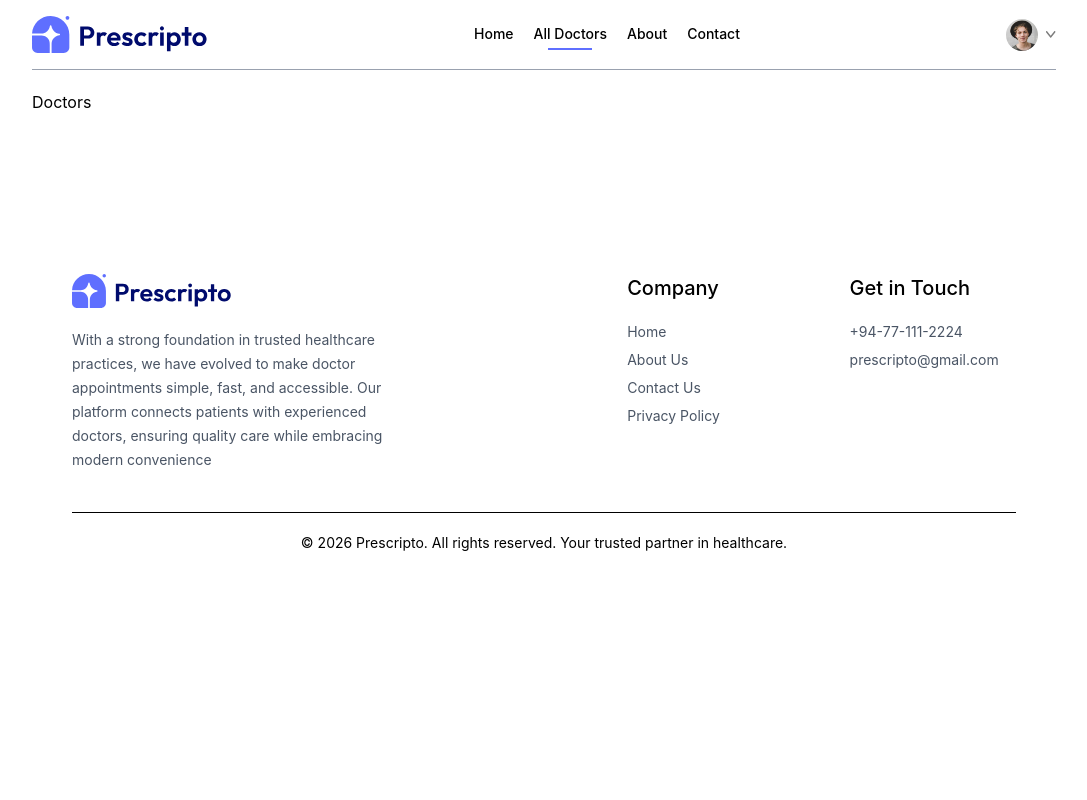
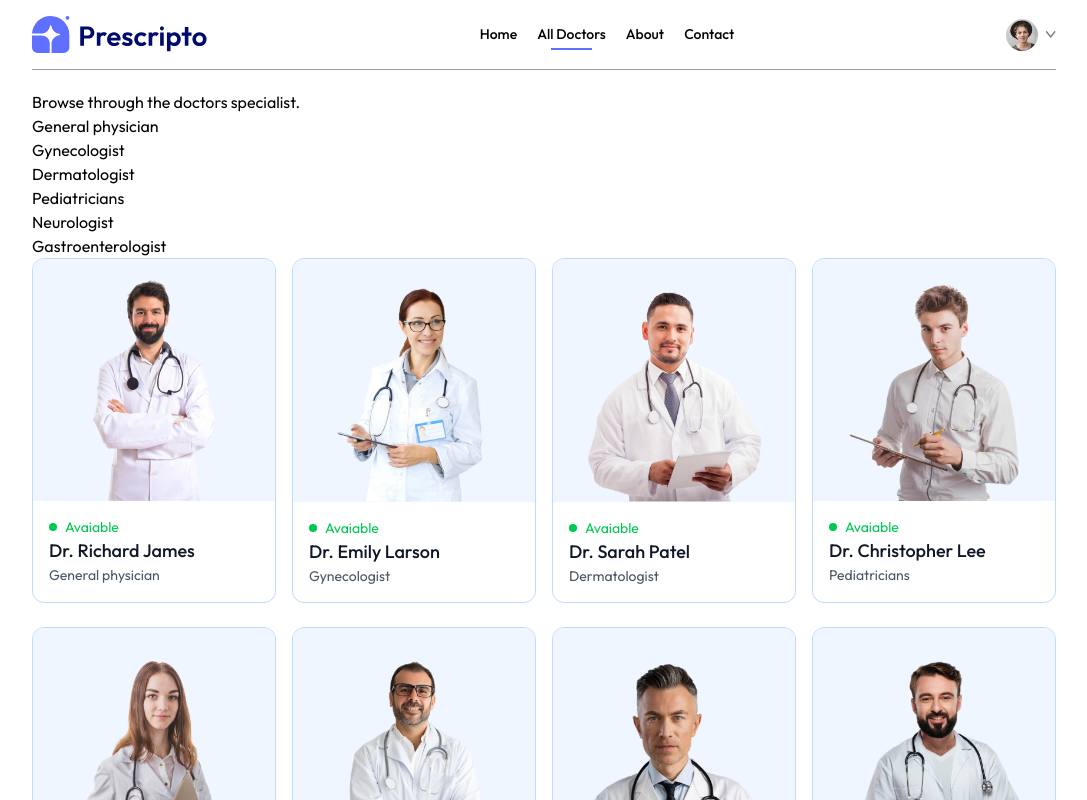
Before and after one commit to Shakithyanshaw/prescripto, a React (Vite) app in the folder frontend/: page /doctors in a window 1280 px wide. Shown: the top 800 px of the page, without its empty margins (96-1183 px from the left). Built offline with nearby package versions, Linux system fonts and the light colour scheme.

Commit message:
implement speciality-based doctor filter and appointment navigation

```diff
--- a/frontend/src/components/Navbar.jsx
+++ b/frontend/src/components/Navbar.jsx
@@ -10,7 +10,12 @@
 
   return (
     <div className="flex items-center justify-between text-sm py-4 mb-5 border-b border-b-gray-400">
-      <img className="w-44 cursor-pointer" src={assets.logo} alt="" />
+      <img
+        onClick={() => navigate('/')}
+        className="w-44 cursor-pointer"
+        src={assets.logo}
+        alt=""
+      />
       <ul className="hidden md:flex items-start gap-5 font-medium">
         <NavLink to="/">
           <li className="py-1">Home</li>
--- a/frontend/src/index.css
+++ b/frontend/src/index.css
@@ -1,4 +1,9 @@
+@import url('https://fonts.googleapis.com/css2?family=Outfit:wght@100..900&display=swap');
 @import 'tailwindcss';
+
+* {
+  font-family: Outfit;
+}
 
 @theme {
   --color-primary: #5f6fff;
--- a/frontend/src/pages/Doctors.jsx
+++ b/frontend/src/pages/Doctors.jsx
@@ -1,9 +1,59 @@
-import React from 'react';
+import React, { useContext, useEffect, useState } from 'react';
+import { useNavigate, useParams } from 'react-router-dom';
+import { AppContext } from '../context/AppContext';
 
 const Doctors = () => {
+  const { speciality } = useParams();
+  const [filterDoc, setFilterDoc] = useState([]);
+
+  const navigate = useNavigate();
+
+  const { doctors } = useContext(AppContext);
+
+  const applyFilter = () => {
+    if (speciality) {
+      setFilterDoc(doctors.filter((doc) => doc.speciality === speciality));
+    } else {
+      setFilterDoc(doctors);
+    }
+  };
+
+  useEffect(() => {
+    applyFilter();
+  }, [doctors, speciality]);
+
   return (
     <div>
-      <h1>Doctors</h1>
+      <p>Browse through the doctors specialist.</p>
+      <div>
+        <div>
+          <p>General physician</p>
+          <p>Gynecologist</p>
+          <p>Dermatologist</p>
+          <p>Pediatricians</p>
+          <p>Neurologist</p>
+          <p>Gastroenterologist</p>
+        </div>
+        <div className="w-full grid grid-cols-auto gap-4 gap-y-6">
+          {filterDoc.map((item, index) => (
+            <div
+              onClick={() => navigate(`/appointment/${item._id}`)}
+              className="border border-blue-200 rounded-xl overflow-hidden cursor-pointer hover:-translate-y-2.5 transition-all duration-500"
+              key={index}
+            >
+              <img className="bg-blue-50" src={item.image} alt="" />
+              <div className="p-4">
+                <div className="flex items-center gap-2 text-sm text-center text-green-500">
+                  <p className="w-2 h-2 bg-green-500 rounded-full"></p>
+                  <p>Avaiable</p>
+                </div>
+                <p className="text-gray-900 text-lg font-medium">{item.name}</p>
+                <p className="text-gray-600 text-sm">{item.speciality}</p>
+              </div>
+            </div>
+          ))}
+        </div>
+      </div>
     </div>
   );
 };
```
